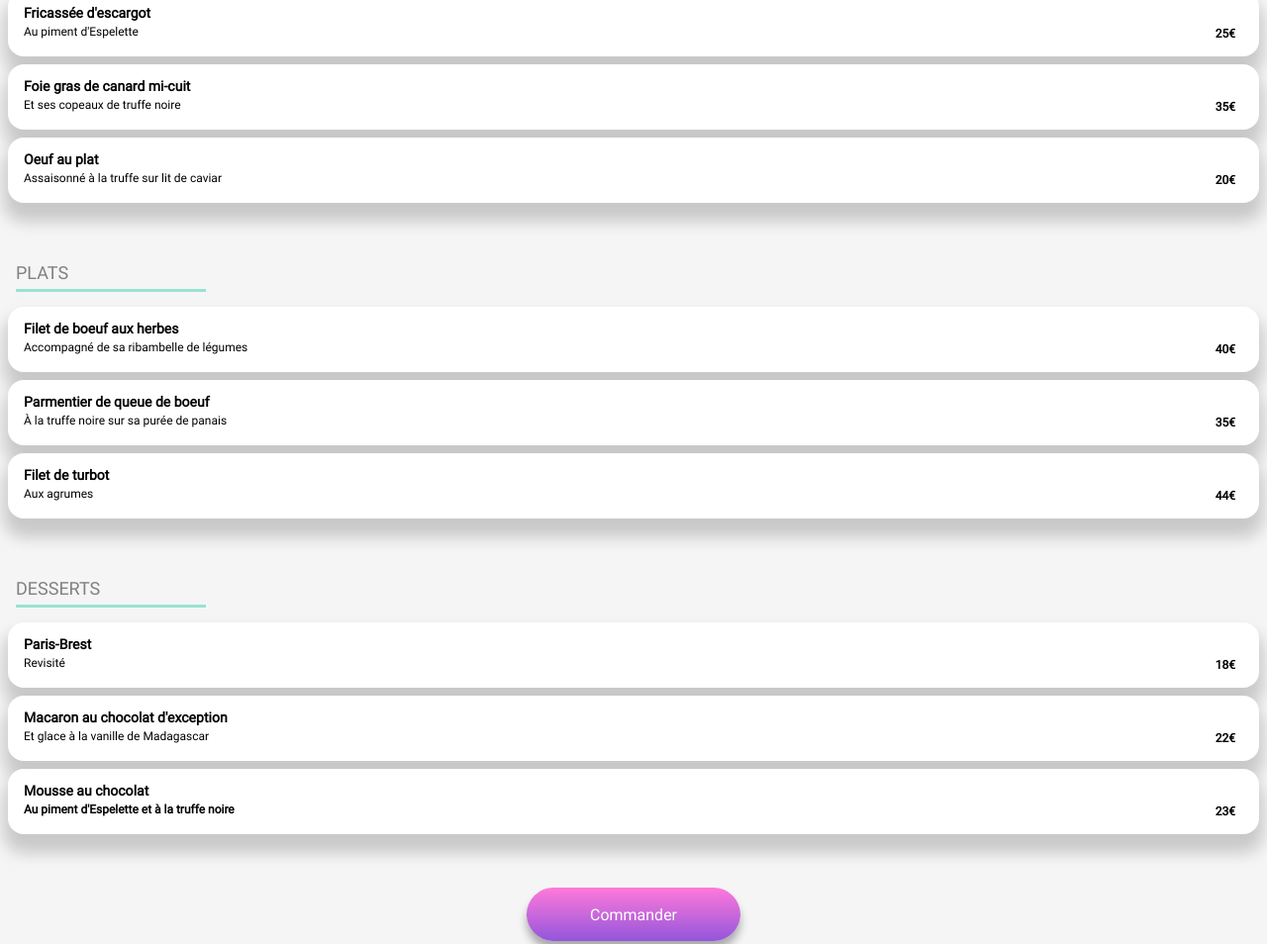
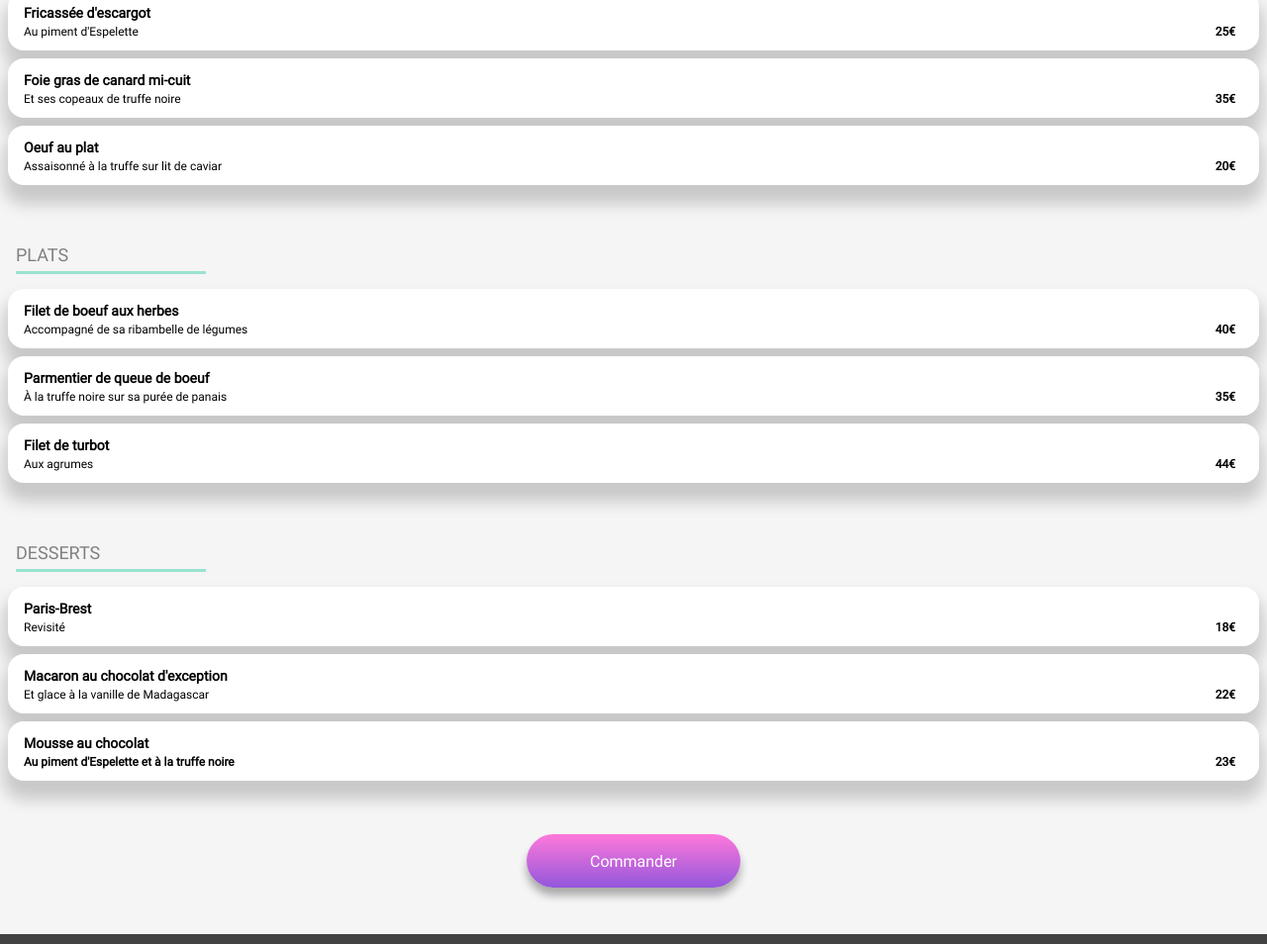
Before and after one commit to Kamilec/BoutteMickael_3_08102020, a plain HTML site: page lapalettedugout.html in a window 1280 px wide. Shown: the part 345-1299 px from the top of the page at 99% size. Drawn offline with Linux system fonts and the light colour scheme.

Commit message:
23/10 up n°1

```diff
--- a/lapalettedugout.html
+++ b/lapalettedugout.html
@@ -11,23 +11,28 @@
     <title>La palette du goût</title>
 </head>
 
+<body>
+    <!--NOM DU RESTAURANT-->
     <header class="header_alafrancaise">
         <div class="header_alafrancaise_title_and_arrow">
-        <h1 class="header_menu_title">ohmyfood</h1> <a href="accueil.html"><i class="fas fa-arrow-left header_menu_arrow"></i></a>
+            <h1 class="header_menu_title">ohmyfood</h1> <a href="accueil.html"><i
+                    class="fas fa-arrow-left header_menu_arrow"></i></a>
         </div>
         <img class="main_menu_card_img" src="images/restaurants/lapalettedugout.jpg"
             alt="Plat d'un restaurant La palette du goût">
     </header>
 
+    <!--NOM DE LA CARTE DU RESTAURANT-->
     <main class="main">
         <section class="main_menu_principal">
 
+            <!--MENU ENTREES + PLATS + DESSERTS -->
             <div class="main_menu">
                 <h1 class="main_menu_title">La palette du goût</h1>
                 <i class="far fa-heart main_menu_icon_heart main_menu_icon_other_menu"></i>
             </div>
 
-
+            <!--ENTREES-->
             <section class="main_menu_entrees">
                 <h2 class="main_menu_entree_title">ENTRÉES</h2>
 
@@ -36,10 +41,11 @@
                         <figure class="main_menu_figure_card">
                             <figcaption class="main_menu_figcaption_card">
                                 <h3 class="main_menu_card_figure_figpcation_title">Fricassée d'escargot</h3>
-                            <p class="main_menu_card_title_and_price">Au piment d'Espelette</p>
-                            <div class="main_menu_card_price">25€
+                                <div class="main_menu_overall">
+                                    <p class="main_menu_card_title">Au piment d'Espelette</p>
+                                    <p class="main_menu_price">25€</p>
+                                </div>
                                 <span class="check_appear"><i class="fas fa-check"></i></span>
-                            </div>
                             </figcaption>
                         </figure>
                     </a>
@@ -51,10 +57,11 @@
                         <figure class="main_menu_figure_card">
                             <figcaption class="main_menu_figcaption_card">
                                 <h3 class="main_menu_card_figure_figpcation_title">Foie gras de canard mi-cuit</h3>
+                                <div class="main_menu_overall">
                                     <p class="main_menu_card_title_and_price">Et ses copeaux de truffe noire</p>
-                            <div class="main_menu_card_price">35€
+                                    <p class="main_menu_price">35€</p>
+                                </div>
                                 <span class="check_appear"><i class="fas fa-check"></i></span>
-                            </div>
                             </figcaption>
                         </figure>
                     </a>
@@ -65,16 +72,19 @@
                         <figure class="main_menu_figure_card">
                             <figcaption class="main_menu_figcaption_card">
                                 <h3 class="main_menu_card_figure_figpcation_title">Oeuf au plat</h3>
-                            <p class="main_menu_card_title_and_price">Assaisonné à la truffe sur lit de caviar</p>
-                            <div class="main_menu_card_price">20€
+                                <div class="main_menu_overall">
+                                    <p class="main_menu_card_title_and_price">Assaisonné à la truffe sur lit de caviar
+                                    </p>
+                                    <p class="main_menu_price">20€</p>
+                                </div>
                                 <span class="check_appear"><i class="fas fa-check"></i></span>
-                            </div>
                             </figcaption>
                         </figure>
                     </a>
                 </article>
             </section>
 
+            <!--PLATS-->
             <section class="main_menu_plats">
                 <h2 class="main_menu_entree_title">PLATS</h2>
 
@@ -83,10 +93,11 @@
                         <figure class="main_menu_figure_card">
                             <figcaption class="main_menu_figcaption_card">
                                 <h3 class="main_menu_card_figure_figpcation_title">Filet de boeuf aux herbes</h3>
+                                <div class="main_menu_overall">
                                     <p class="main_menu_card_title_and_price">Accompagné de sa ribambelle de légumes</p>
-                            <div class="main_menu_card_price">40€
+                                    <p class="main_menu_price">40€</p>
+                                </div>
                                 <span class="check_appear"><i class="fas fa-check"></i></span>
-                            </div>
                             </figcaption>
                         </figure>
                     </a>
@@ -97,10 +108,12 @@
                         <figure class="main_menu_figure_card">
                             <figcaption class="main_menu_figcaption_card">
                                 <h3 class="main_menu_card_figure_figpcation_title">Parmentier de queue de boeuf</h3>
-                            <p class="main_menu_card_title_and_price">À la truffe noire sur sa purée de panais</p>
-                            <div class="main_menu_card_price">35€
+                                <div class="main_menu_overall">
+                                    <p class="main_menu_card_title_and_price">À la truffe noire sur sa purée de panais
+                                    </p>
+                                    <p class="main_menu_price">35€</p>
+                                </div>
                                 <span class="check_appear"><i class="fas fa-check"></i></span>
-                            </div>
                             </figcaption>
                         </figure>
                     </a>
@@ -111,16 +124,18 @@
                         <figure class="main_menu_figure_card">
                             <figcaption class="main_menu_figcaption_card">
                                 <h3 class="main_menu_card_figure_figpcation_title">Filet de turbot</h3>
+                                <div class="main_menu_overall">
                                     <p class="main_menu_card_title_and_price">Aux agrumes</p>
-                            <div class="main_menu_card_price">44€
+                                    <p class="main_menu_price">44€</p>
+                                </div>
                                 <span class="check_appear"><i class="fas fa-check"></i></span>
-                            </div>
                             </figcaption>
                         </figure>
                     </a>
                 </article>
             </section>
 
+            <!--DESSERTS-->
             <section class="main_menu_desserts">
                 <h2 class="main_menu_entree_title">DESSERTS</h2>
 
@@ -129,10 +144,11 @@
                         <figure class="main_menu_figure_card">
                             <figcaption class="main_menu_figcaption_card">
                                 <h3 class="main_menu_card_figure_figpcation_title">Paris-Brest</h3>
+                                <div class="main_menu_overall">
                                     <p class="main_menu_card_title_and_price">Revisité</p>
-                            <div class="main_menu_card_price">18€
+                                    <p class="main_menu_price">18€</p>
+                                </div>
                                 <span class="check_appear"><i class="fas fa-check"></i></span>
-                            </div>
                             </figcaption>
                         </figure>
                     </a>
@@ -143,10 +159,11 @@
                         <figure class="main_menu_figure_card">
                             <figcaption class="main_menu_figcaption_card">
                                 <h3 class="main_menu_card_figure_figpcation_title">Macaron au chocolat d'exception</h3>
+                                <div class="main_menu_overall">
                                     <p class="main_menu_card_title_and_price">Et glace à la vanille de Madagascar</p>
-                            <div class="main_menu_card_price">22€
+                                    <p class="main_menu_price">22€</p>
+                                </div>
                                 <span class="check_appear"><i class="fas fa-check"></i></span>
-                            </div>
                             </figcaption>
                         </figure>
                     </a>
@@ -157,11 +174,13 @@
                         <figure class="main_menu_figure_card">
                             <figcaption class="main_menu_figcaption_card">
                                 <h3 class="main_menu_card_figure_figpcation_title">Mousse au chocolat</h3>
-                            <p class="main_menu_card_title_and_price"><b>Au piment d'Espelette et à la truffe noire</b>
+                                <div class="main_menu_overall">
+                                    <p class="main_menu_card_title_and_price"><b>Au piment d'Espelette et à la truffe
+                                            noire</b>
                                     </p>
-                            <div class="main_menu_card_price">23€
+                                    <p class="main_menu_price">23€</p>
+                                </div>
                                 <span class="check_appear"><i class="fas fa-check"></i></span>
-                            </div>
                             </figcaption>
                         </figure>
                     </a>
@@ -171,6 +190,7 @@
         </section>
     </main>
 
+    <!--INFORMATIONS COMPLEMENTAIRES-->
     <footer class="footer_menu">
         <h2 class="footer_title">ohmyfood</h2>
         <div class="footer_title_icon">
@@ -186,3 +206,5 @@
             <h3 class="footer_title_h3 footer_title-contact">Contact</h3>
         </a>
     </footer>
+</body>
+</html>
--- a/style.css
+++ b/style.css
@@ -569,7 +569,7 @@ a {
 }
 
 .main_menu_card:hover .fa-check {
-  margin: 2.5rem 1.5rem;
+  margin: 1.8rem 2.2rem;
   animation: fa-check 0.5s;
 }
 
@@ -596,23 +596,15 @@ a {
   }
 }
 
-span {
-  display: flex;
-  flex-direction: row;
-  justify-content: space-between;
-  align-items: baseline;
-  margin-right: 2.5rem;
-}
-
-.main_menu_card:hover .check_appear  {
+.main_menu_card:hover .check_appear {
   display: block;
   position: relative;
   height: 6rem;
   margin-top: -6rem;
-  margin-left: 90%;
-  width: 5rem;
+  margin-left: 83%;
+  width: 3rem;
   top: 1rem;
-  animation: check_appear 0.5s;
+  animation: check_appear 0.1s;
 }
 
 .fa-check {
@@ -625,9 +617,9 @@ span {
   right: 1.5rem;
 }
 
-.main_menu_card:hover .main_menu_card_price {
-  animation: main_menu_card_price 0.5s;
-  margin-right: 1rem;
+.main_menu_card:hover .main_menu_price {
+  animation: main_menu_price 0.5s;
+  margin-right: 3rem;
 }
 
 @keyframes main_menu_card_price {
@@ -652,12 +644,14 @@ span {
   margin-bottom: -0.5rem;
 }
 
-.main_menu_card_price {
-  text-align: right;
+.main_menu_overall{
+  display: flex;
+  justify-content: space-between;
+}
+
+.main_menu_price {
   margin-right: 1.5rem;
-  margin-top: -1.5rem;
-  padding-bottom: 1rem;
-  font-weight: bold;
+  font-weight: bolder;
 }
 
 .main_menu_explore_btn {
```
Also changed, not shown: accueil.html (+0 -7 lines), alafrancaise.html (+13 -2 lines), lanoteenchantee.html (+13 -4 lines), ledelicedessens.html (+15 -3 lines). Lines whose indentation alone changed are shown as unchanged.
